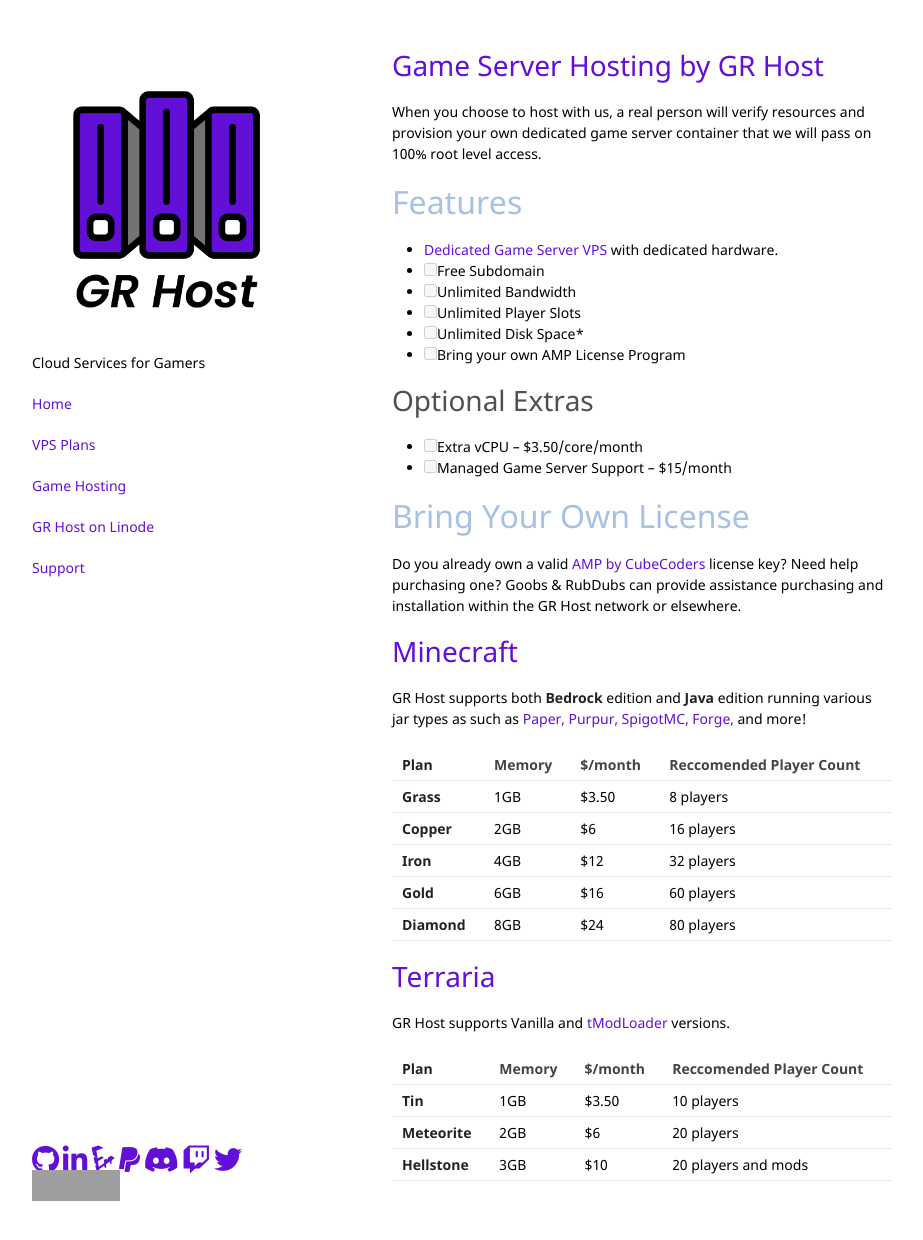
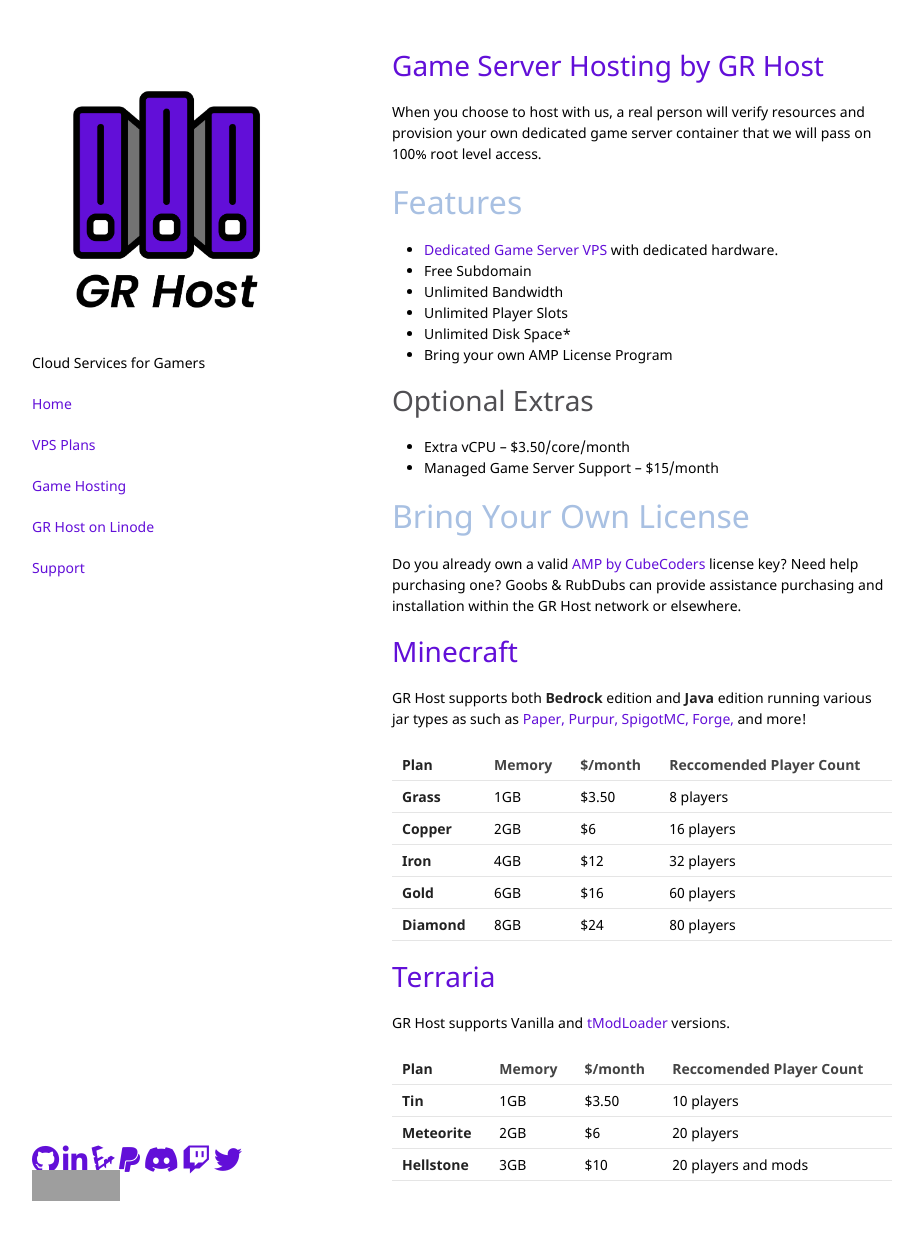
Before and after one commit to GoobyFRS/grhost-web, a Jekyll site: the page built from pages/services/game_servers.md, in a window 1280 px wide and 1251 px high. Shown: the top 1240 px of the window, without its empty margins (178-1101 px from the left). Built offline with Jekyll 4.4.1, drawn with Linux system fonts in a browser that asks for light colours; nearby versions of some CDN libraries; our own code applies the rules of GitHub Pages for plain Markdown files; grey boxes are pictures that could not be loaded.

Commit message:
touch ups on features pgs

```diff
--- a/pages/services/game_servers.md
+++ b/pages/services/game_servers.md
@@ -6,15 +6,15 @@
 
 ## Features
 - [Dedicated Game Server VPS](https://www.turnkeylinux.org/gameserver) with dedicated hardware.
-- [ ] Free Subdomain
-- [ ] Unlimited Bandwidth
-- [ ] Unlimited Player Slots
-- [ ] Unlimited Disk Space*
-- [ ] Bring your own AMP License Program
+- Free Subdomain
+- Unlimited Bandwidth
+- Unlimited Player Slots
+- Unlimited Disk Space*
+- Bring your own AMP License Program
 
 ### Optional Extras
-- [ ] Extra vCPU -- $3.50/core/month
-- [ ] Managed Game Server Support -- $15/month
+- Extra vCPU -- $3.50/core/month
+- Managed Game Server Support -- $15/month
 
 ## Bring Your Own License
 Do you already own a valid [AMP by CubeCoders](https://cubecoders.com/AMP) license key? Need help purchasing one? Goobs & RubDubs can provide assistance purchasing and installation within the GR Host network or elsewhere.
```
Also changed, not shown: pages/services/grcloud.md (+6 -6 lines), pages/services/linode_cloud.md (+3 -3 lines).
